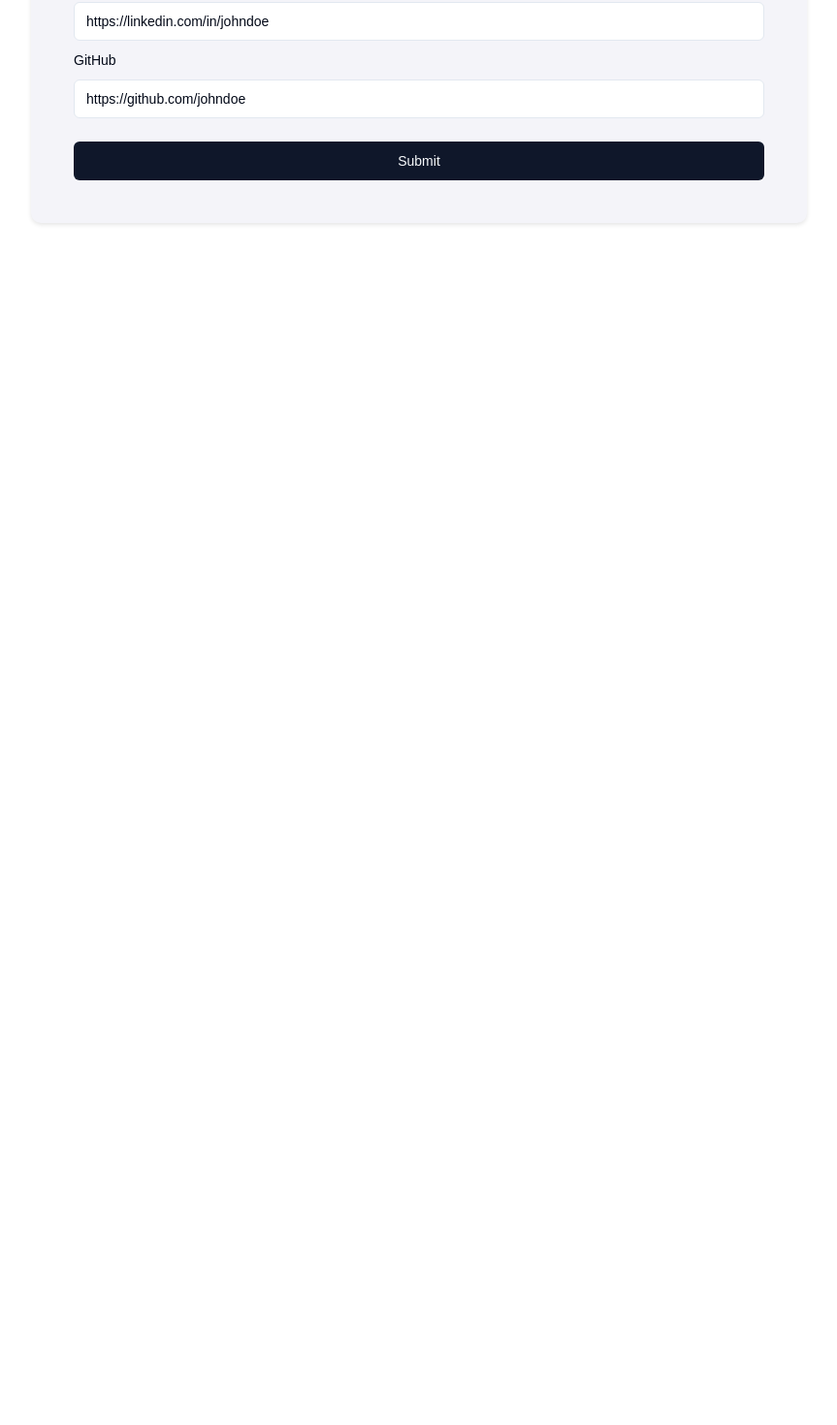
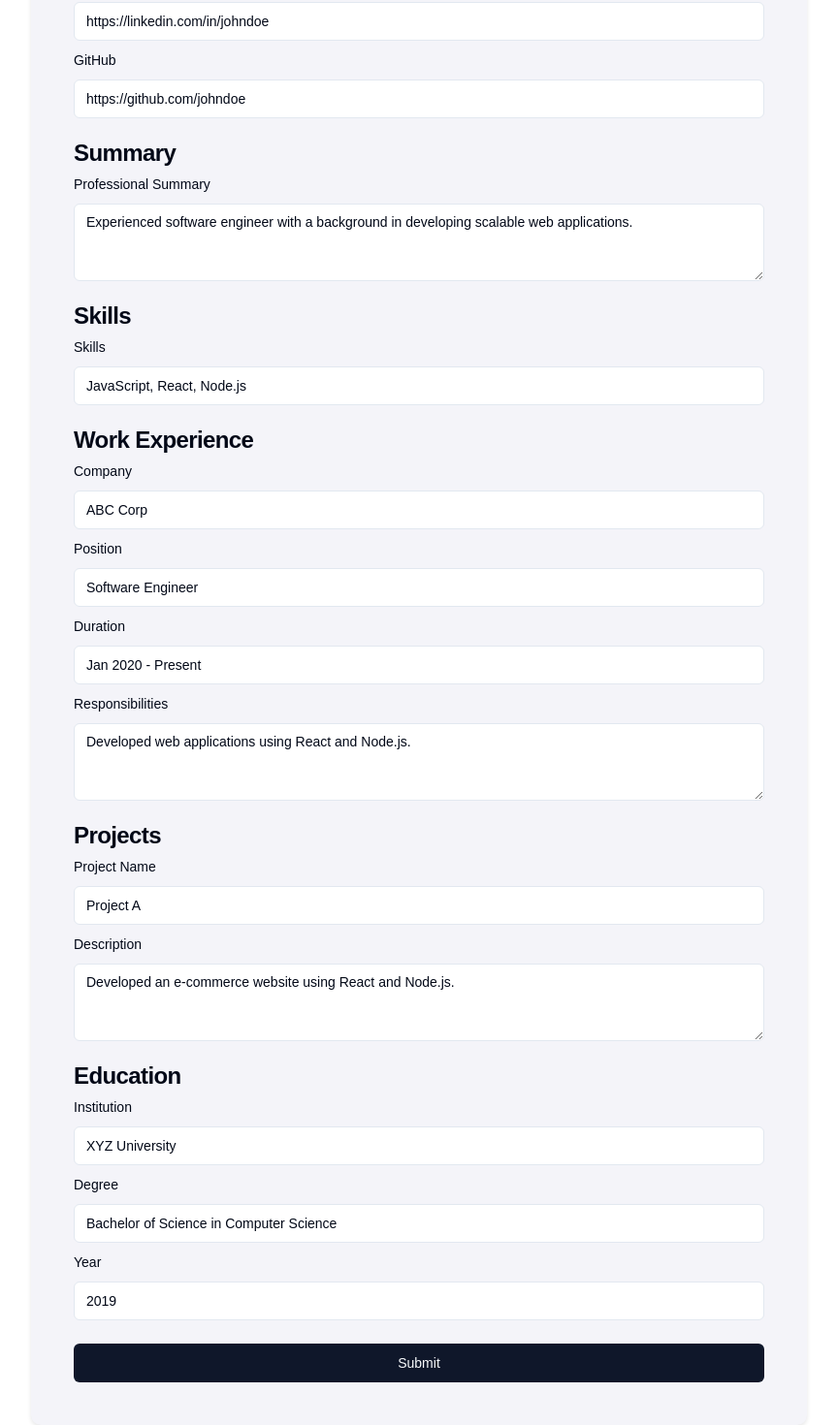
Before and after one commit to Pravin1616/ease-my-cv, a React (Create React App) app: page / in a window 1280 px wide. Shown: the part 442-1912 px from the top of the page at 97% size, without its empty margins (208-1071 px from the left). Before the commit the page ends 800 px from the top, so only its background shows below. Built offline with nearby package versions, Linux system fonts and the light colour scheme; the HTML template or start-up script is replaced by a standard one.

Commit message:
Modified json and form component

```diff
--- a/src/components/templates/standard/ResumeForm.tsx
+++ b/src/components/templates/standard/ResumeForm.tsx
@@ -7,6 +7,7 @@ import template from '../../../json/template_1.json';
 import { FormControl, FormItem, FormLabel, FormMessage } from '../../../@/components/ui/form';
 import { Input } from '../../../@/components/ui/input';
 import { Button } from '../../../@/components/ui/button';
+import { Textarea } from '../../../@/components/ui/textarea';
 
 // Define types for the JSON template
 interface Field {
@@ -49,6 +50,9 @@ const createSchema = (sections: Section[]): ZodObject<any> => {
         case 'url':
           shape[field.name] = z.string().url('Invalid URL');
           break;
+        case 'textarea':
+          shape[field.name] = z.string().min(1, `${field.label} is required`);
+          break;
         default:
           shape[field.name] = z.string();
       }
@@ -90,9 +94,13 @@ const ResumeForm: React.FC = () => {
                 <FormItem key={field.name}>
                   <FormLabel htmlFor={field.name}>{field.label}</FormLabel>
                   <FormControl>
-                    <Input id={field.name} {...register(field.name)} placeholder={field.default} />
+                    {field.type === 'textarea' ? (
+                      <Textarea id={field.name} {...register(field.name)} placeholder={field.default} />
+                    ) : (
+                      <Input id={field.name} {...register(field.name)} placeholder={field.default} />
+                    )}
                   </FormControl>
-                  <FormMessage>{(errors as any)[field.name]?.message}</FormMessage>
+                  <FormMessage>{(errors as FieldErrors<FormData> | any)[field.name]?.message}</FormMessage>
                 </FormItem>
               ))}
             </div>
--- a/src/json/template_1.json
+++ b/src/json/template_1.json
@@ -18,6 +18,52 @@
         {"name": "linkedin", "label": "LinkedIn", "type": "url", "default": "https://linkedin.com/in/johndoe"},
         {"name": "github", "label": "GitHub", "type": "url", "default": "https://github.com/johndoe"}
       ]
+    },
+    {
+      "id": "summary",
+      "type": "textarea",
+      "title": "Summary",
+      "fields": [
+        {"name": "summary", "label": "Professional Summary", "type": "textarea", "default": "Experienced software engineer with a background in developing scalable web applications."}
+      ]
+    },
+    {
+      "id": "skills",
+      "type": "list",
+      "title": "Skills",
+      "fields": [
+        {"name": "skills", "label": "Skills", "type": "text", "default": "JavaScript, React, Node.js"}
+      ]
+    },
+    {
+      "id": "work_experience",
+      "type": "list",
+      "title": "Work Experience",
+      "fields": [
+        {"name": "company", "label": "Company", "type": "text", "default": "ABC Corp"},
+        {"name": "position", "label": "Position", "type": "text", "default": "Software Engineer"},
+        {"name": "duration", "label": "Duration", "type": "text", "default": "Jan 2020 - Present"},
+        {"name": "responsibilities", "label": "Responsibilities", "type": "textarea", "default": "Developed web applications using React and Node.js."}
+      ]
+    },
+    {
+      "id": "projects",
+      "type": "list",
+      "title": "Projects",
+      "fields": [
+        {"name": "project_name", "label": "Project Name", "type": "text", "default": "Project A"},
+        {"name": "description", "label": "Description", "type": "textarea", "default": "Developed an e-commerce website using React and Node.js."}
+      ]
+    },
+    {
+      "id": "education",
+      "type": "list",
+      "title": "Education",
+      "fields": [
+        {"name": "institution", "label": "Institution", "type": "text", "default": "XYZ University"},
+        {"name": "degree", "label": "Degree", "type": "text", "default": "Bachelor of Science in Computer Science"},
+        {"name": "year", "label": "Year", "type": "text", "default": "2019"}
+      ]
     }
   ]
 }
```
